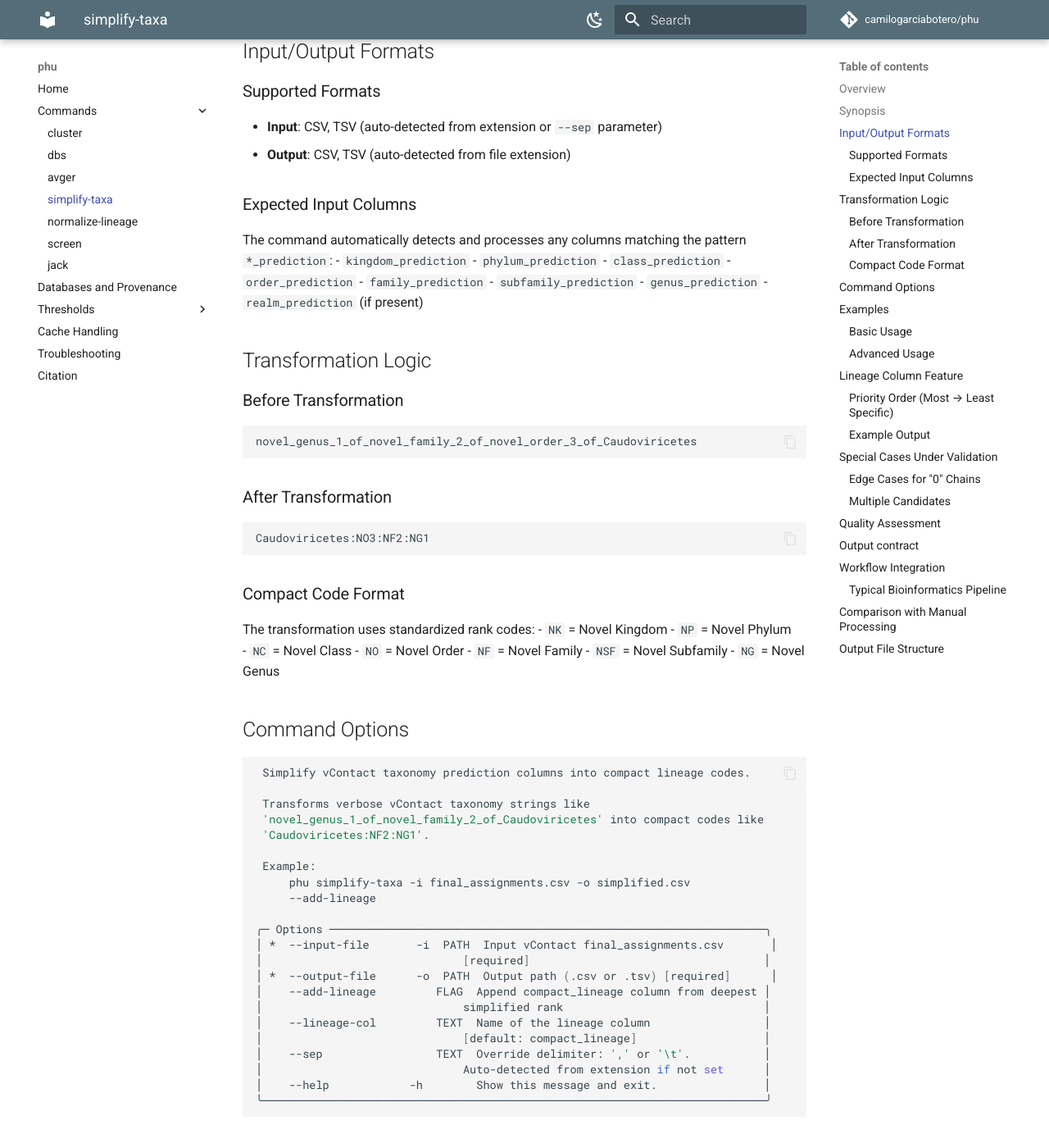
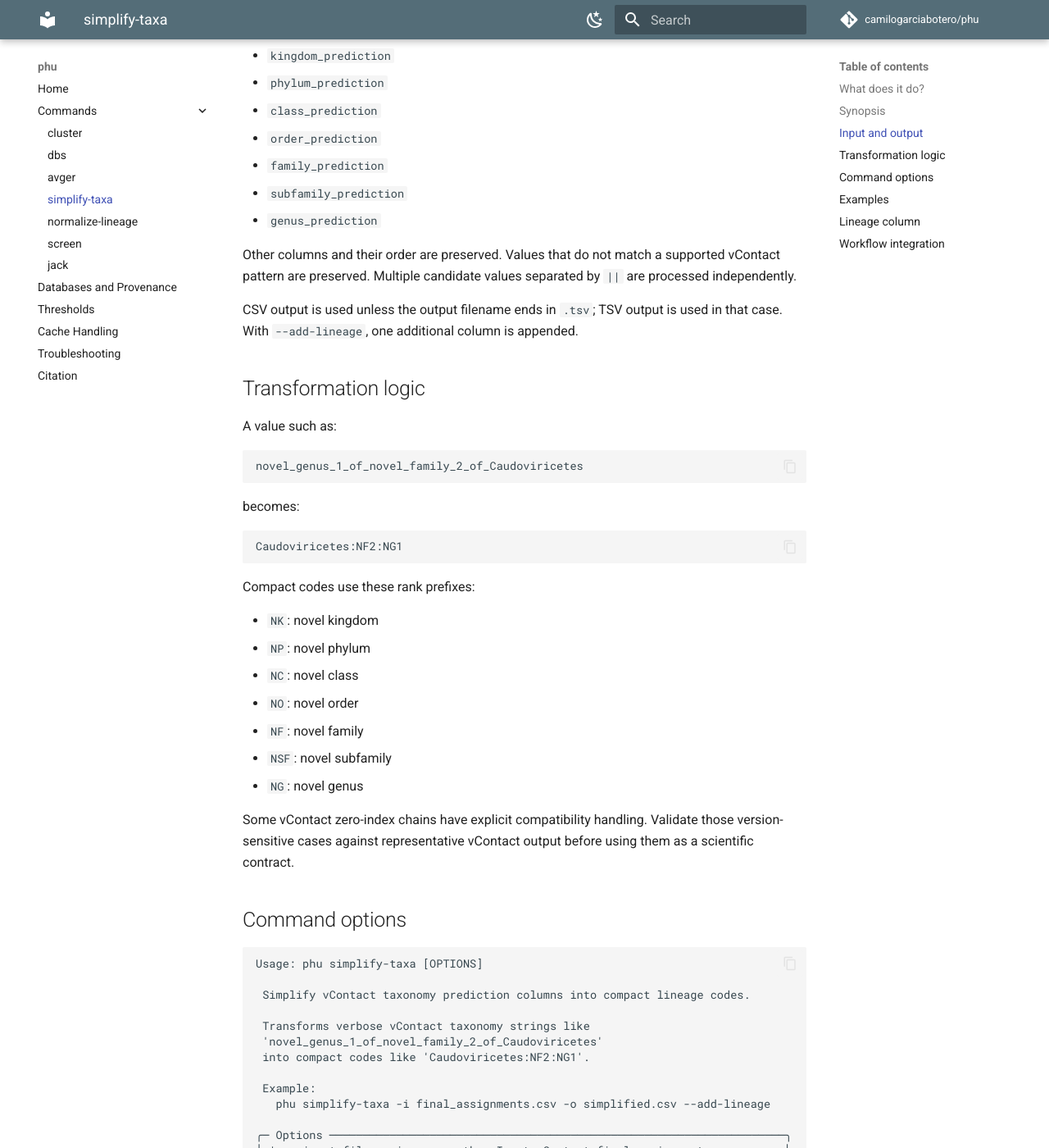
Before and after one commit to camilogarciabotero/phu, an MkDocs documentation site: the page built from docs/commands/simplify-taxa.md, in a window 1280 px wide and 1400 px high, scrolled down 617 px. Shown: the whole window at 82% size. Built offline with MkDocs 1.6.1 and Material for MkDocs 9.7.7, drawn with Linux system fonts in a browser that asks for light colours; comment, search, counter and statistics services are not loaded; some of the changed text lies outside the part shown.

Commit message:
Refactor documentation structure for normalize-lineage and simplify-taxa commands; update screen thresholds navigation

````diff
--- a/docs/commands/simplify-taxa.md
+++ b/docs/commands/simplify-taxa.md
@@ -1,10 +1,10 @@
 # simplify-taxa
 
-Convert selected vContact taxonomy prediction strings into compact lineage codes for downstream analysis. This command is experimental for nested novel-lineage grammar until golden fixtures establish the intended contract.
+## What does it do?
 
-## Overview
-
-`phu simplify-taxa` transforms verbose vContact3 `*_prediction` columns into compact, standardized lineage codes (e.g. `Caudoviricetes:NF2:NG1`) to make taxonomy easier to filter, visualize, and analyze.
+The `phu simplify-taxa` command converts verbose vContact taxonomy prediction
+values into compact lineage codes for downstream analysis. It is designed for
+vContact3 `final_assignments.csv` or TSV-style output.
 
 ## Synopsis
 
@@ -12,16 +12,14 @@ Convert selected vContact taxonomy prediction strings into compact lineage codes
 phu simplify-taxa -i <INPUT_FILE> -o <OUTPUT_FILE> [OPTIONS]
 ```
 
-Input accepts CSV or TSV files from vContact3's `final_assignments.csv` output. Output format is automatically detected from file extension.
+Input and output formats are selected from their file extensions. Use `--sep`
+when the input delimiter cannot be inferred from the filename.
 
-## Input/Output Formats
+## Input and output
 
-### Supported Formats
-- **Input**: CSV, TSV (auto-detected from extension or `--sep` parameter)
-- **Output**: CSV, TSV (auto-detected from file extension)
+The command processes columns ending in `_prediction`, including:
 
-### Expected Input Columns
-The command automatically detects and processes any columns matching the pattern `*_prediction`:
+- `realm_prediction`
 - `kingdom_prediction`
 - `phylum_prediction`
 - `class_prediction`
@@ -29,89 +27,106 @@ The command automatically detects and processes any columns matching the pattern
 - `family_prediction`
 - `subfamily_prediction`
 - `genus_prediction`
-- `realm_prediction` (if present)
 
-## Transformation Logic
+Other columns and their order are preserved. Values that do not match a
+supported vContact pattern are preserved. Multiple candidate values separated
+by `||` are processed independently.
 
-### Before Transformation
-```
-novel_genus_1_of_novel_family_2_of_novel_order_3_of_Caudoviricetes
+CSV output is used unless the output filename ends in `.tsv`; TSV output is
+used in that case. With `--add-lineage`, one additional column is appended.
+
+## Transformation logic
+
+A value such as:
+
+```text
+novel_genus_1_of_novel_family_2_of_Caudoviricetes
 ```
 
-### After Transformation
-```
-Caudoviricetes:NO3:NF2:NG1
+becomes:
+
+```text
+Caudoviricetes:NF2:NG1
 ```
 
-### Compact Code Format
+Compact codes use these rank prefixes:
 
-The transformation uses standardized rank codes:
-- `NK` = Novel Kingdom
-- `NP` = Novel Phylum
-- `NC` = Novel Class
-- `NO` = Novel Order
-- `NF` = Novel Family
-- `NSF` = Novel Subfamily
-- `NG` = Novel Genus
+- `NK`: novel kingdom
+- `NP`: novel phylum
+- `NC`: novel class
+- `NO`: novel order
+- `NF`: novel family
+- `NSF`: novel subfamily
+- `NG`: novel genus
 
-## Command Options
+Some vContact zero-index chains have explicit compatibility handling. Validate
+those version-sensitive cases against representative vContact output before
+using them as a scientific contract.
 
-```bash
+## Command options
+
+```text
+Usage: phu simplify-taxa [OPTIONS]
+
  Simplify vContact taxonomy prediction columns into compact lineage codes.
 
  Transforms verbose vContact taxonomy strings like
- 'novel_genus_1_of_novel_family_2_of_Caudoviricetes' into compact codes like
- 'Caudoviricetes:NF2:NG1'.
+ 'novel_genus_1_of_novel_family_2_of_Caudoviricetes'
+ into compact codes like 'Caudoviricetes:NF2:NG1'.
 
  Example:
-     phu simplify-taxa -i final_assignments.csv -o simplified.csv
-     --add-lineage
+   phu simplify-taxa -i final_assignments.csv -o simplified.csv --add-lineage
 
-╭─ Options ─────────────────────────────────────────────────────────────────╮
-│ *  --input-file       -i  PATH  Input vContact final_assignments.csv       │
-│                              [required]                                   │
-│ *  --output-file      -o  PATH  Output path (.csv or .tsv) [required]      │
-│    --add-lineage         FLAG  Append compact_lineage column from deepest │
-│                              simplified rank                              │
-│    --lineage-col         TEXT  Name of the lineage column                 │
-│                              [default: compact_lineage]                   │
-│    --sep                 TEXT  Override delimiter: ',' or '\t'.           │
-│                              Auto-detected from extension if not set      │
-│    --help            -h        Show this message and exit.                │
-╰───────────────────────────────────────────────────────────────────────────╯
+╭─ Options ────────────────────────────────────────────────────────────────────╮
+│ *  --input-file   -i      <path>  Input vContact final_assignments.csv       │
+│                                   [required]                                 │
+│ *  --output-file  -o      <path>  Output file path (.csv or .tsv) [required] │
+│    --add-lineage  -a              Append compact_lineage column from deepest │
+│                                   simplified rank                            │
+│    --lineage-col  -l      <str>   Name of the lineage column                 │
+│                                   [default: compact_lineage]                 │
+│    --sep          -s      <str>   Override delimiter: ',' or '\t'.           │
+│                                   Auto-detected from extension if not set    │
+│    --quiet                        Suppress routine progress output.          │
+│    --verbose                      Show additional progress details.          │
+│    --help         -h              Show this message and exit.                │
+╰──────────────────────────────────────────────────────────────────────────────╯
 ```
 
 ## Examples
 
-### Basic Usage
+Simplify a vContact CSV file:
 
 ```bash
-# Simplify CSV
-phu simplify-taxa -i final_assignments.csv -o simplified_taxonomy.csv
-
-# Process TSV format with automatic detection
-phu simplify-taxa -i final_assignments.tsv -o simplified_taxonomy.tsv
-
-# Override input delimiter detection
-phu simplify-taxa -i data.txt -o output.csv --sep "\t"
+phu simplify-taxa \
+  --input-file final_assignments.csv \
+  --output-file simplified.csv
 ```
 
-### Advanced Usage
+Process TSV input and append the deepest available lineage:
 
 ```bash
-# Add compact lineage column with deepest available classification
-phu simplify-taxa -i final_assignments.csv -o simplified.csv --add-lineage
-
-# Customize lineage column name
-phu simplify-taxa -i final_assignments.csv -o simplified.csv \
-  --add-lineage --lineage-col "best_taxonomy"
+phu simplify-taxa \
+  -i final_assignments.tsv \
+  -o simplified.tsv \
+  --add-lineage \
+  --lineage-col best_taxonomy
 ```
 
-## Lineage Column Feature
+Override delimiter detection:
 
-The `--add-lineage` option creates an additional column containing the deepest (most specific) available taxonomic classification for each sequence.
+```bash
+phu simplify-taxa -i assignments.txt -o simplified.csv --sep $'\t'
+```
 
-### Priority Order (Most → Least Specific)
+## Lineage column
+
+The `--add-lineage` option appends a column containing the deepest available
+simplified rank. The default column name is `compact_lineage`; use
+`--lineage-col` to choose another name.
+
+The priority order is:
+
 1. `genus_prediction`
 2. `subfamily_prediction`
 3. `family_prediction`
@@ -121,107 +136,15 @@ The `--add-lineage` option creates an additional column containing the deepest (
 7. `kingdom_prediction`
 8. `realm_prediction`
 
-### Example Output
-
-
-| Sequence | genus_prediction | family_prediction | compact_lineage |
-|----------|------------------|-------------------|-----------------|
-| seq1 | Caudoviricetes:NF2:NG1 | Caudoviricetes:NF2 | Caudoviricetes:NF2:NG1 |
-| seq2 | - | Caudoviricetes:NF5 | Caudoviricetes:NF5 |
-| seq3 | - | - | - |
-
-
-## Special Cases Under Validation
-
-The examples below describe currently implemented patterns, not a guarantee of
-complete vContact3 edge-case coverage. Nested candidates, malformed values,
-missing values, and rank precedence require golden fixtures from real vContact3
-outputs before these transformations should be treated as a stable contract.
-Unknown or unmatched strings are currently preserved by the parser.
-
-### Edge Cases for "0" Chains
-The parser currently contains special handling for some vContact2-style "0"
-designation patterns. Verify results against a golden fixture before using
-them in a production taxonomy workflow:
+## Workflow integration
 
 ```bash
-# Input
-novel_class_0_of_novel_phylum_0_of_novel_kingdom_5_of_Duplodnaviria
-
-# Output
-Duplodnaviria:NK5:NP0:NC0
+vcontact3 --nucleotide viral-genomes.fasta --output-dir vcontact-output
+phu simplify-taxa \
+  -i vcontact-output/final_assignments.csv \
+  -o taxonomy_simplified.csv \
+  --add-lineage
 ```
 
-### Multiple Candidates
-When vContact2 provides multiple taxonomic candidates (separated by `||`), the
-current parser attempts to process each candidate independently. This behavior
-is pending golden-fixture coverage:
-
-```bash
-# Input
-Caudoviricetes:NF1:NG2||Caudoviricetes:NF3:NG4
-
-# Output
-Caudoviricetes:NF1:NG2||Caudoviricetes:NF3:NG4
-```
-
-## Quality Assessment
-
-After processing, the command provides a summary showing remaining `novel_` strings for quality control:
-
-```
-QA Summary:
-  genus_prediction: 45 remaining 'novel_' strings
-  family_prediction: 12 remaining 'novel_' strings
-  order_prediction: 3 remaining 'novel_' strings
-```
-
-## Output contract
-
-The output preserves the input columns and order after normalizing column names
-to lower-case snake case. It uses comma-separated output unless the output
-filename ends in `.tsv`, in which case it uses tab-separated output. With
-`--add-lineage`, one additional `compact_lineage` column, or the name supplied
-by `--lineage-col`, is appended. Empty input tables retain their header. No
-versioned schema identifier is currently written, so this contract is
-development-only.
-
-## Workflow Integration
-
-### Typical Bioinformatics Pipeline
-
-```bash
-# 1. Run vContact3 (external)
-vcontact3 --nucleotide <viral-genome.fasta> --output-dir <vcontact-output>
-
-# 2. Simplify taxonomy predictions
-phu simplify-taxa -i vcontact_output/final_assignments.csv \
-  -o taxonomy_simplified.csv --add-lineage
-
-# 3. Use simplified taxonomy for downstream analysis
-# - Phylogenetic visualization
-# - Diversity analysis
-# - Taxonomic filtering
-```
-
-## Comparison with Manual Processing
-
-
-| Task | phu simplify-taxa | Manual Processing |
-|------|-------------------|-------------------|
-| **Complexity** | Single command | Custom scripts/regex |
-| **Edge cases** | Automatically handled | Error-prone |
-| **Consistency** | Standardized format | Variable approaches |
-| **Speed** | Optimized pandas operations | Slower loops |
-| **Maintenance** | Built-in updates | Manual fixes needed |
-
-
-## Output File Structure
-
-The output file preserves the original structure while transforming taxonomy columns:
-
-```
-Original columns + Simplified *_prediction columns [+ compact_lineage column]
-```
-
-All non-taxonomy columns remain unchanged, ensuring compatibility with existing workflows.
+The resulting table can be used for taxonomy filtering, visualization, and
+other downstream analyses while retaining the original input fields.
--- a/mkdocs.yaml
+++ b/mkdocs.yaml
@@ -75,8 +75,7 @@ nav:
       - commands/screen.md
       - commands/jack.md
   - Databases and Provenance: databases.md
-  - Thresholds:
-      - screen-thresholds.md
+  - Thresholds: screen-thresholds.md
   - Cache Handling: cache.md
   - Troubleshooting: troubleshooting.md
   - Citation: citation.md
````
Also changed, not shown: docs/commands/normalize-lineage.md (+90 -20 lines), docs/screen-thresholds.md (+1 -1 lines).
